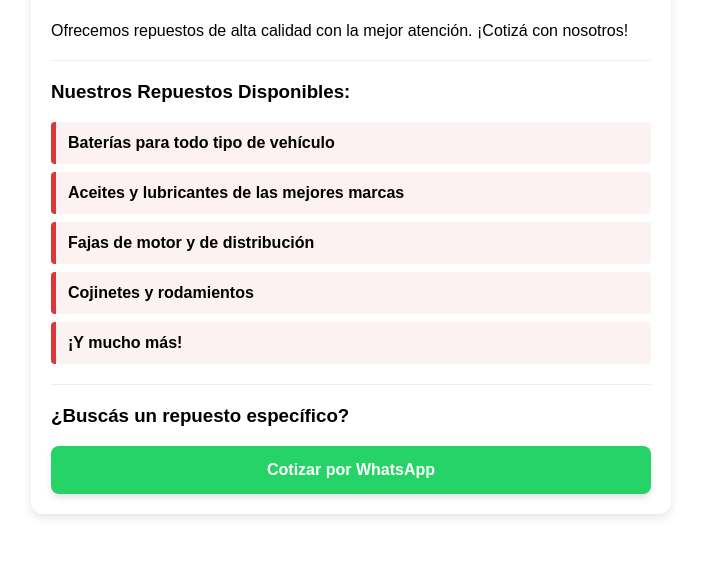
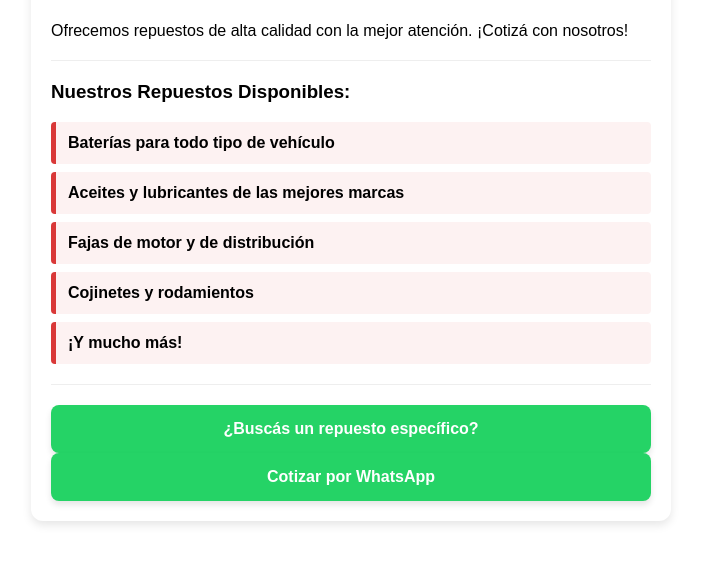
Before and after one commit to levisandres100-alt/La-Casa-Del-Repuesto, a plain HTML site: page index.html in a window 1280 px wide. Shown: the part 637-1198 px from the top of the page, without its empty margins (289-990 px from the left). Drawn offline with Linux system fonts and the light colour scheme.

Commit message:
Add contact button for specific parts inquiry

```diff
--- a/index.html
+++ b/index.html
@@ -101,8 +101,9 @@ button:hover {
 
     <hr>
 
-    <!-- 4. Un botón de contacto (para que te vayas imaginando el QR) -->
-    <h3>¿Buscás un repuesto específico?</h3>
+    <a href="categorias.html">
+    <button>¿Buscás un repuesto específico?</button>
+    </a>
     <a href="https://wa.me/50233775759?text=Hola,%20busco%20un%20repuesto" target="_blank">
     <button>Cotizar por WhatsApp</button>
 </a>
```
